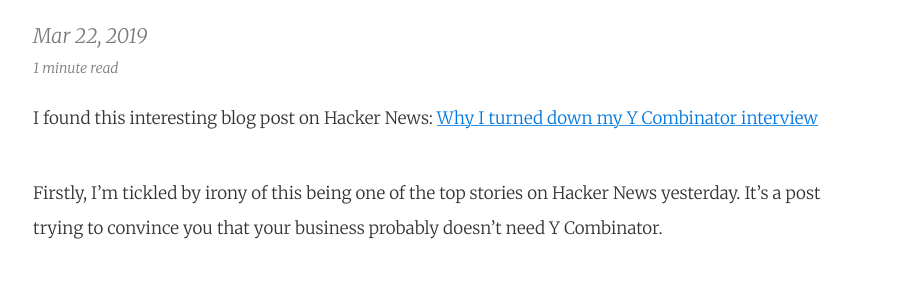
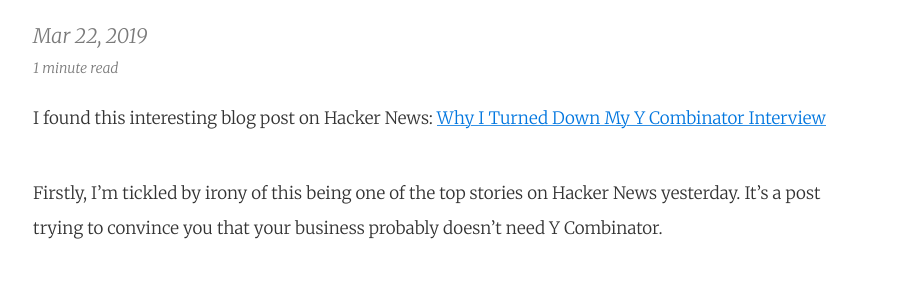
Before and after one commit to premgane/premgane.github.io, a Jekyll site: the page built from _posts/2019-03-22-what-are-vcs-for.md, in a window 1280 px wide. Shown: the part 224-517 px from the top of the page, without its empty margins (187-1088 px from the left). Built offline with Jekyll 4.4.1, drawn with Linux system fonts in a browser that asks for light colours.

Commit message:
Capitalize link text

```diff
--- a/_posts/2019-03-22-what-are-vcs-for.md
+++ b/_posts/2019-03-22-what-are-vcs-for.md
@@ -6,7 +6,7 @@
 tags:       startups
 ---
 
-I found this interesting blog post on Hacker News: [Why I turned down my Y Combinator interview](https://www.facetdev.com/blog/posts/why-i-turned-down-my-y-combinator-interview/)
+I found this interesting blog post on Hacker News: [Why I Turned Down My Y Combinator Interview](https://www.facetdev.com/blog/posts/why-i-turned-down-my-y-combinator-interview/)
 
 Firstly, I’m tickled by irony of this being one of the top stories on Hacker News yesterday. It’s a post trying to convince you that your business probably doesn’t need Y Combinator.
 
```
